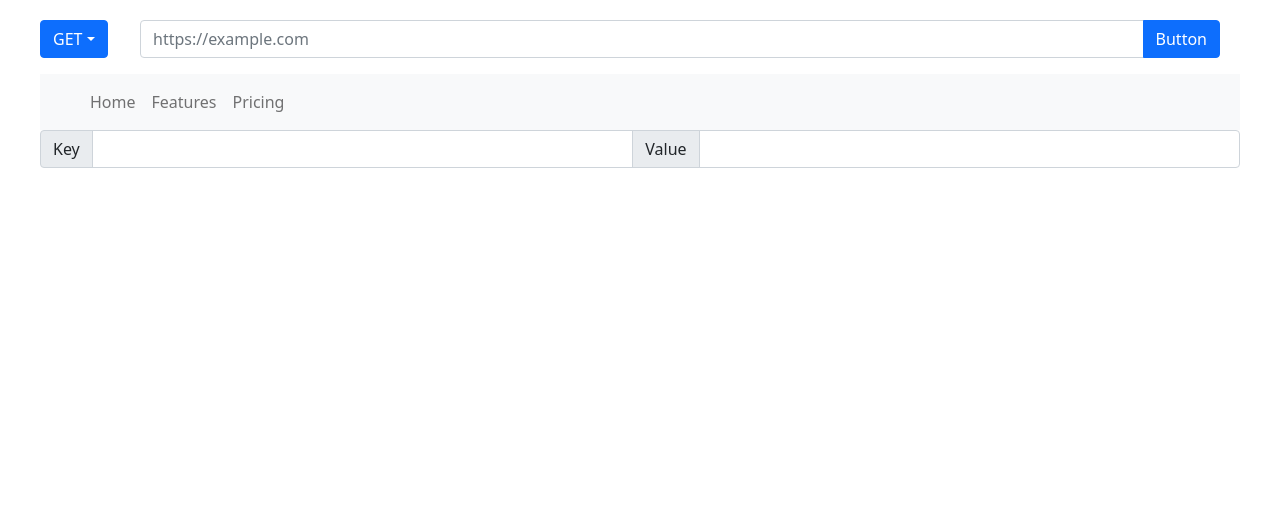
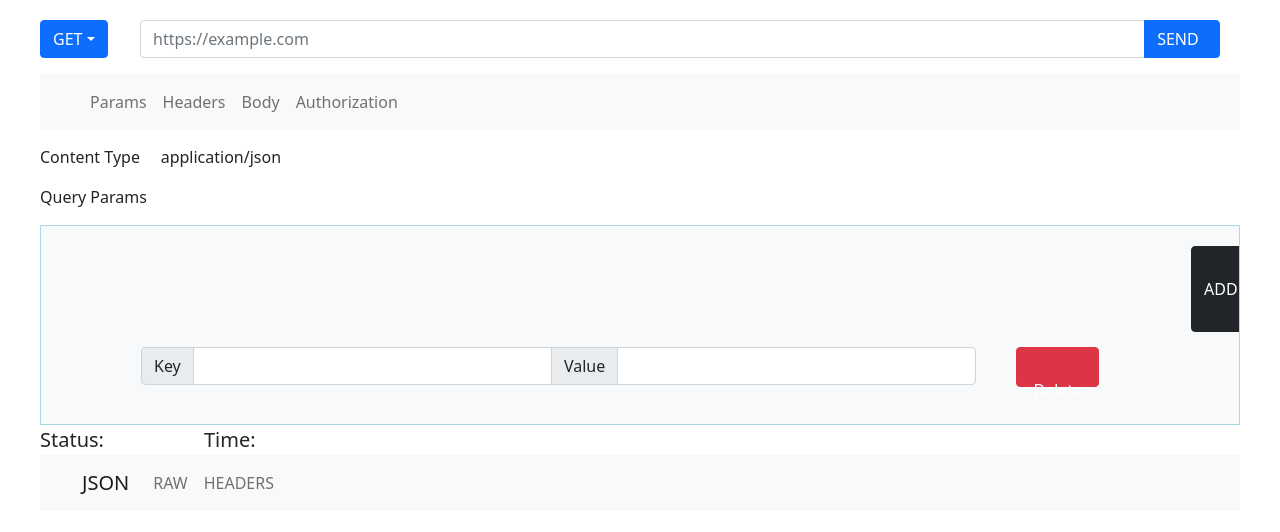
Before and after one commit to AbhishekV9/API_Viewer, a React (Create React App) app: page / in a window 1280 px wide. Shown: the top 532 px of the page. Built offline with nearby package versions, Linux system fonts and the light colour scheme.

Commit message:
created Data component

```diff
--- a/src/Components/App.js
+++ b/src/Components/App.js
@@ -1,11 +1,13 @@
 import { Header } from "./Header";
 import Data from "./Data";
+import { Response } from "./Response";
 
 function App() {
   return (
     <div className="App">
       <Header/>
       <Data/>
+      <Response/>
     </div>
   );
 }
--- a/src/Components/Data.js
+++ b/src/Components/Data.js
@@ -1,24 +1,52 @@
-import React from "react";
-import {InputGroup,FormControl,Navbar,Nav,Container} from 'react-bootstrap';
+import React,{useState} from "react";
+import {InputGroup,FormControl,Navbar,Nav,Container,Button} from 'react-bootstrap';
 
 function Data(){
+
+    const [dataIn, setdataIn] = useState("Query Params");
+    const [active, setActive] = useState('default');
+    const [arr, setarr] = useState([null])
+
+    const addPair=()=>{
+        console.log("hii")
+        setarr(arr=>[...arr,null])
+    }
     return(
         <div>
-            <Navbar bg="light" variant="light">
+            <Navbar bg="light" variant="light"
+             activeKey={active}
+             onSelect={(selectedKey) => setActive(selectedKey)}
+            >
                 <Container>
                 <Nav className="me-auto">
-                <Nav.Link >Home</Nav.Link>
-                <Nav.Link href="#features">Features</Nav.Link>
-                <Nav.Link href="#pricing">Pricing</Nav.Link>
+                <Nav.Link eventKey="default" onClick={()=>setdataIn("Query Params")}>Params</Nav.Link>
+                <Nav.Link eventKey="link-1" onClick={()=>setdataIn("Headers")}>Headers</Nav.Link>
+                <Nav.Link eventKey="link-2" onClick={()=>setdataIn("Body")}>Body</Nav.Link>
+                <Nav.Link eventKey="link-3" onClick={()=>setdataIn("Authorization")}>Authorization</Nav.Link>
                 </Nav>
                 </Container>
             </Navbar>
-            <InputGroup className="mb-3">
-                <InputGroup.Text>Key</InputGroup.Text>
-                <FormControl aria-label="First name" />
-                <InputGroup.Text>Value</InputGroup.Text>
-                <FormControl aria-label="Last name" />
-            </InputGroup>
+            <span >
+                <p className="s-1">Content Type &nbsp;&nbsp;&nbsp; application/json</p>
+                <p className="s-1" >{dataIn}</p>
+            </span>
+            <div className="bg">
+            <Button variant="dark" className="addbutton" onClick={()=>addPair()}>&nbsp; ADD &nbsp;</Button>
+               {arr.map(()=>{
+                    return(
+                    <div className="w-8">
+                        <InputGroup className="mb-3">
+                            <InputGroup.Text className="m-20">Key</InputGroup.Text>
+                            <FormControl aria-label="First name" className="m-20"/>
+                            <InputGroup.Text className="m-20">Value</InputGroup.Text>
+                            <FormControl aria-label="Last name" className="m-20"/>
+                        </InputGroup>
+                        <Button variant="danger" className="deleteButton">&nbsp; Delete &nbsp;</Button>
+                     </div>
+                    )
+               })}
+
+            </div>
         </div>
     )
 }
--- a/src/Components/Header.js
+++ b/src/Components/Header.js
@@ -19,7 +19,7 @@ export const Header = () => {
                 <Dropdown.Item onClick={()=>setmethod("PATCH")}>PATCH</Dropdown.Item>
                 <Dropdown.Item onClick={()=>setmethod("DELETE")}>DELETE</Dropdown.Item>
             </DropdownButton>
-            <InputGroup className="mb-3 w-7 " >
+            <InputGroup className="mb-3 w-9 " >
                 <FormControl
                 placeholder="https://example.com"
                 aria-label="Recipient's username"
@@ -28,7 +28,7 @@ export const Header = () => {
                 onChange={(e)=>seturl(e.target.value)}
                 />
                 <Button variant="primary" id="button-addon2" onClick={()=>handleClick()}>
-                Button
+                SEND&nbsp;&nbsp;
                 </Button>
             </InputGroup>
         </div>
--- a/src/Components/Response.js
+++ b/src/Components/Response.js
@@ -0,0 +1,26 @@
+import React from 'react';
+import { Navbar,Nav,Container } from 'react-bootstrap';
+
+export const Response = () => {
+    return (
+        <div>
+            <div style={{ fontSize:"20px"}}>
+                <span>
+                    Status:
+                </span>
+                <span style={{ marginLeft:"100px"}}>
+                    Time:
+                </span>
+            </div>
+            <Navbar bg="light" variant="light" >
+                <Container>
+                <Navbar.Brand>JSON</Navbar.Brand>
+                <Nav className="me-auto">
+                <Nav.Link eventKey="link-1">RAW</Nav.Link>
+                <Nav.Link eventKey="link-1">HEADERS</Nav.Link>
+                </Nav>
+                </Container>
+            </Navbar>
+        </div>
+    )
+}
--- a/src/Styles/index.css
+++ b/src/Styles/index.css
@@ -17,7 +17,7 @@ code {
   margin-right: 40px;
 }
 
-.w-7{
+.w-9{
   width:90% !important;
 }
 
@@ -28,3 +28,37 @@ code {
 .drop{
   width:100px ;
 }
+
+.s-1{
+  margin-top:15px;
+}
+
+.w-8{
+  margin-left: 100px;
+  width:80%;
+  display: flex;
+
+}
+
+.m-20{
+  margin-top: 5px !important;
+}
+
+.bg{
+  height:200px;
+  background-color: #F8F9FA;
+  overflow-y: scroll;
+  border:1px solid lightblue;
+}
+
+.addbutton{
+  margin-left: 1150px;
+  margin-top:20px;
+  margin-bottom:10px;
+}
+
+.deleteButton{
+  margin-top:5px;
+  height:40px;
+  margin-left: 40px;
+}
```
